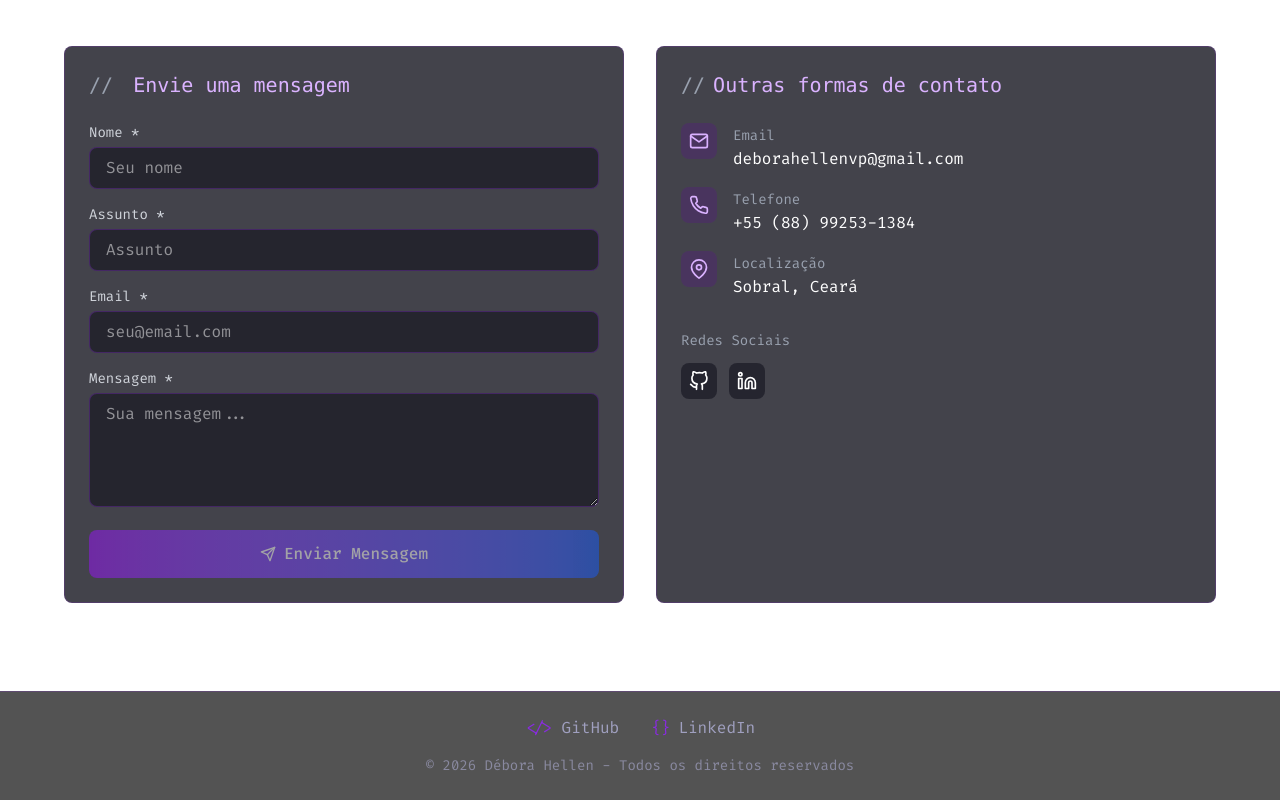
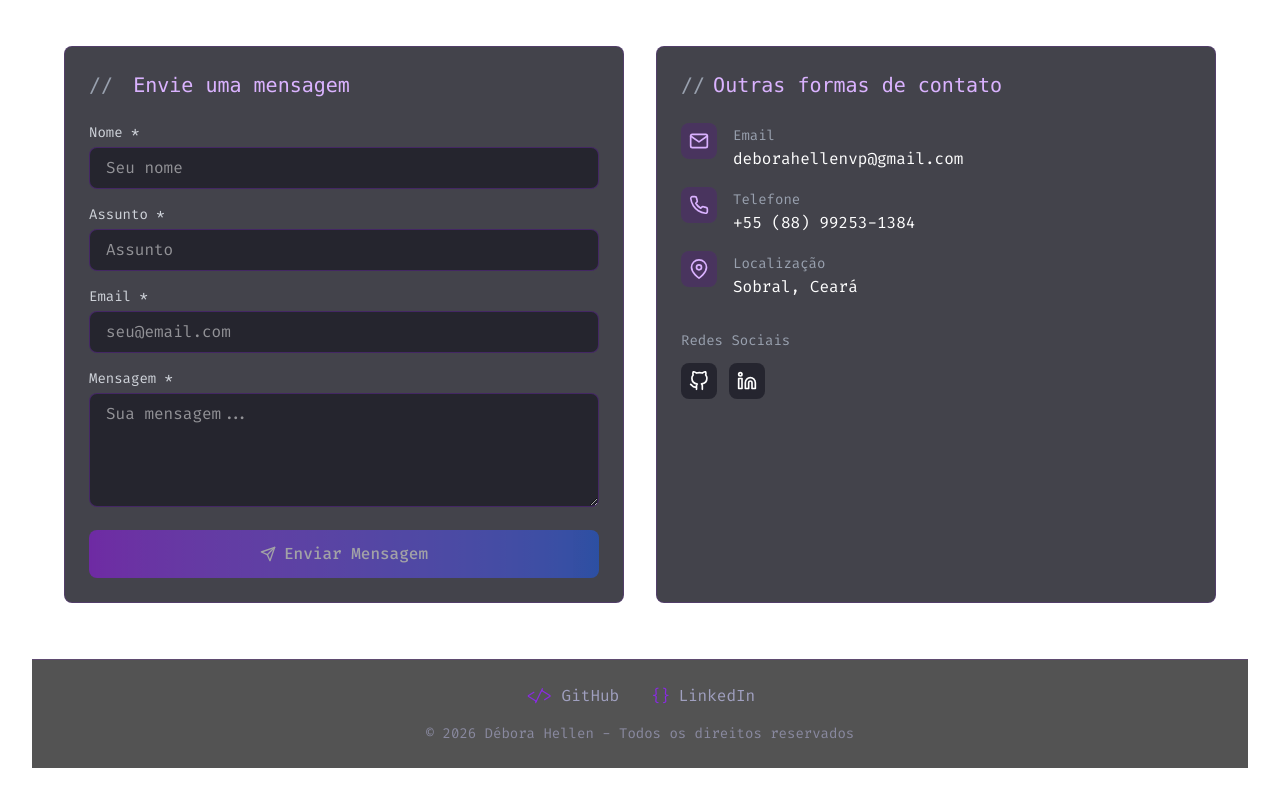
Before and after one commit to debs-veras/landing-page, a React (Vite) app: page / in a window 1280 px wide. Shown: the part 4422-5222 px from the top of the page. Built offline with nearby package versions, Linux system fonts and the light colour scheme.

Commit message:
refactor: correcao home

```diff
--- /dev/null
+++ b/src/Layout/components/Reveal/index.tsx
@@ -0,0 +1,47 @@
+import { motion } from "framer-motion";
+import { useRef } from "react";
+import { useInView } from "framer-motion";
+
+export default function Reveal({
+  children,
+  id,
+  disableAnimation = false,
+}: {
+  children: React.ReactNode;
+  id: string;
+  disableAnimation?: boolean;
+}) {
+  const ref = useRef(null);
+
+  const inView = useInView(ref, {
+    once: true,
+    margin: "-80px",
+    amount: 0.2,
+  });
+
+  if (disableAnimation) {
+    return (
+      <section ref={ref} id={id}>
+        {children}
+      </section>
+    );
+  }
+
+  return (
+    <motion.section
+      ref={ref}
+      id={id}
+      initial={{ opacity: 0, y: 40 }}
+      animate={inView ? { opacity: 1, y: 0 } : {}}
+      transition={{
+        duration: 0.5,
+        ease: "easeOut",
+      }}
+      style={{
+        willChange: "transform, opacity",
+      }}
+    >
+      {children}
+    </motion.section>
+  );
+}
--- a/src/index.css
+++ b/src/index.css
@@ -32,6 +32,7 @@ body {
   padding: 0;
   margin: 0;
   box-sizing: border-box;
+  overflow-x: hidden;
 }
 
 @keyframes typing {
@@ -43,3 +44,11 @@ body {
     width: 100%;
   }
 }
+
+section {
+  will-change: transform, opacity;
+}
+
+html {
+  scroll-behavior: smooth;
+}
--- a/src/pages/Home/index.tsx
+++ b/src/pages/Home/index.tsx
@@ -1,5 +1,4 @@
-import { useEffect, useRef } from "react";
-import { motion, useInView, useAnimation } from "framer-motion";
+import { motion } from "framer-motion";
 import AnimatedBackground from "../../Layout/AnimatedBackground";
 import Header from "../../Layout/components/Header";
 import Terminal from "../../Layout/components/Terminal";
@@ -8,85 +7,58 @@ import SoftSkills from "../../Layout/components/SoftSkills";
 import ProjectsSection from "../../Layout/components/ProjectsSection";
 import Contact from "../../Layout/components/Contact";
 import Footer from "../../Layout/components/Footer";
+import Reveal from "../../Layout/components/Reveal";
+
+const container = {
+  hidden: {},
+  visible: {
+    transition: {
+      staggerChildren: 0.15,
+    },
+  },
+};
 
 export default function Home() {
+  const isMobile = typeof window !== "undefined" && window.innerWidth < 768;
+
   return (
     <>
       <AnimatedBackground />
+
       <div className="flex flex-col text-light-gray font-fira-code min-w-[340px]">
         <Header />
-        <main className="p-4 sm:p-8">
-          <motion.section
-            id="inicio"
-            initial={{ opacity: 0, y: 20 }}
-            animate={{ opacity: 1, y: 0 }}
-            transition={{ duration: 0.8, delay: 0.2 }}
-          >
+
+        <motion.main
+          className="p-4 sm:p-8"
+          variants={container}
+          initial="hidden"
+          animate="visible"
+        >
+          <Reveal id="inicio" disableAnimation={isMobile}>
             <Terminal />
-          </motion.section>
+          </Reveal>
 
-          <ScrollAnimation id="sobre">
+          <Reveal id="sobre" disableAnimation={isMobile}>
             <AboutMe />
-          </ScrollAnimation>
+          </Reveal>
 
-          <ScrollAnimation id="skills" delay={0.2}>
+          <Reveal id="skills" disableAnimation={isMobile}>
             <SoftSkills />
-          </ScrollAnimation>
+          </Reveal>
 
-          <motion.section
-            id="projetos"
-            initial={{ opacity: 0 }}
-            whileInView={{ opacity: 1 }}
-            viewport={{ once: true, margin: "-100px" }}
-            transition={{ duration: 1, delay: 0.3 }}
-          >
+          <Reveal id="projetos" disableAnimation={isMobile}>
             <ProjectsSection />
-          </motion.section>
+          </Reveal>
 
-          <ScrollAnimation id="contato" delay={0.1}>
+          <Reveal id="contato" disableAnimation={isMobile}>
             <Contact />
-          </ScrollAnimation>
-        </main>
+          </Reveal>
 
-        <ScrollAnimation id="footer" delay={0.2}>
-          <Footer />
-        </ScrollAnimation>
+          <Reveal id="footer" disableAnimation={isMobile}>
+            <Footer />
+          </Reveal>
+        </motion.main>
       </div>
     </>
   );
 }
-
-// Componente auxiliar para animação de scroll
-function ScrollAnimation({
-  children,
-  delay = 0,
-  id,
-}: {
-  children: React.ReactNode;
-  delay?: number;
-  id: string;
-}) {
-  const ref = useRef(null);
-  const isInView = useInView(ref, { once: true, margin: "-50px" });
-  const controls = useAnimation();
-
-  useEffect(() => {
-    if (isInView) controls.start("visible");
-  }, [isInView, controls]);
-
-  return (
-    <motion.section
-      ref={ref}
-      id={id}
-      initial="hidden"
-      animate={controls}
-      variants={{
-        hidden: { opacity: 0, y: 50 },
-        visible: { opacity: 1, y: 0 },
-      }}
-      transition={{ duration: 0.6, delay }}
-    >
-      {children}
-    </motion.section>
-  );
-}
```
